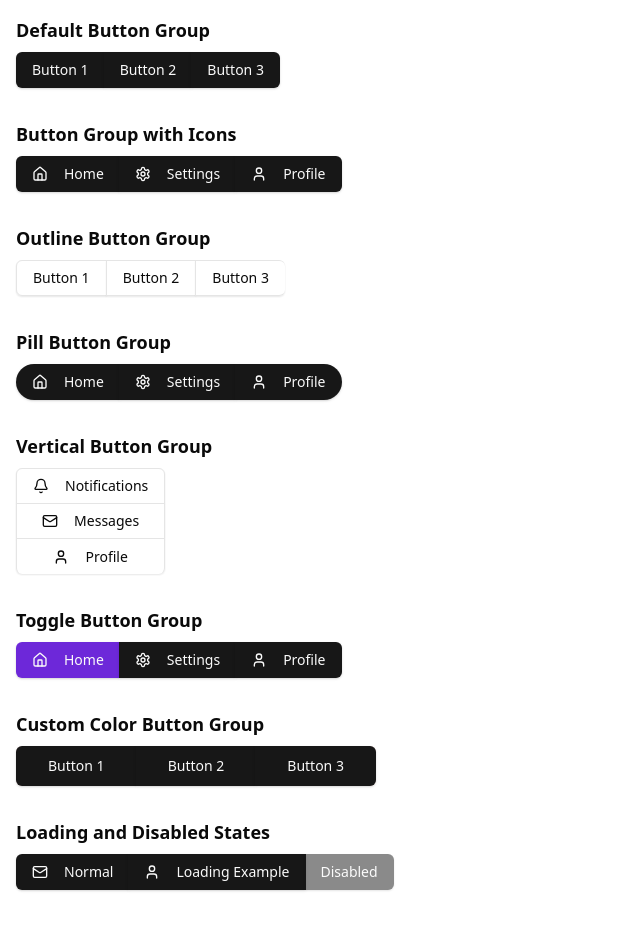
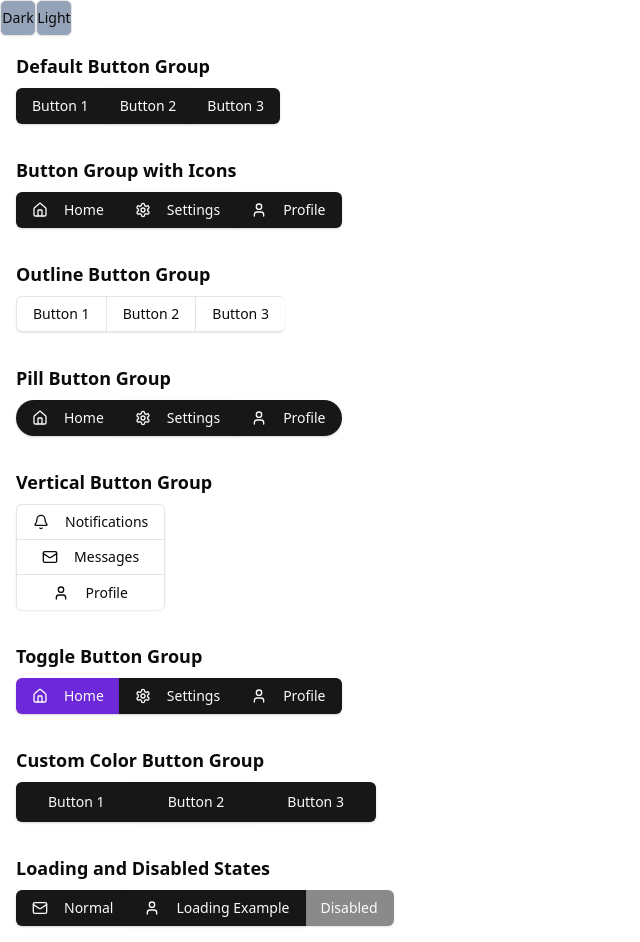
Before and after one commit to max-fletcher/next-boilerplate, a Next.js app: page / in a window 1280 px wide. Shown: the whole page, without its empty margins (0-640 px from the left). Before the commit the page ends 906 px from the top, so only its background shows below. Built offline with nearby package versions, Linux system fonts and the light colour scheme.

Commit message:
Dark mode working

```diff
--- a/app/layout.tsx
+++ b/app/layout.tsx
@@ -1,6 +1,8 @@
 import type { Metadata } from "next";
 import { Inter, IBM_Plex_Serif } from "next/font/google";
 import "./globals.css";
+import { ModeToggle } from "@/components/ModeToggle";
+import { ThemeProvider } from "@/providers/theme.providers";
 
 // NOTE: creating and injecting fonts into the entire app
 const inter = Inter({ subsets: ["latin"], variable: '--font-inter' });
@@ -26,7 +28,15 @@ export default function RootLayout({
   return (
     <html lang="en">
       <body className={`${inter.variable} ${ibmPlexSerif.variable}`}>
-        {children}
+        <ThemeProvider
+          attribute="class"
+          defaultTheme="system"
+          enableSystem
+          disableTransitionOnChange
+        >
+          <ModeToggle />
+          {children}
+        </ThemeProvider>
       </body>
     </html>
   );
--- a/components/ButtonGroup.tsx
+++ b/components/ButtonGroup.tsx
@@ -49,8 +49,6 @@ const ButtonGroup = ({
   useEffect(() => {
     buttonRefs.current = buttonRefs.current.slice(0, buttons.length);
   }, [buttons]);
-
-  console.log('isToggle', isToggle, 'activeIndex', activeIndex);
 
   const handleKeyDown = (
     event: React.KeyboardEvent<HTMLButtonElement>,
@@ -107,7 +105,7 @@ const ButtonGroup = ({
                 orientation === 'vertical' &&
                 'border-b-[1px] last:border-b-0',
               isPill && 'first:rounded-l-full last:rounded-r-full',
-              isActive && 'buttonGroupBg',
+              isActive && 'buttonGroupBg dark:bg-red-900',
               'transition-colors hover:bg-primary/90 hover:text-primary-foreground',
               'focus:relative focus:z-10',
               color && `hover:bg-[var(--button-color)] hover:text-white`
--- /dev/null
+++ b/components/ModeToggle.tsx
@@ -0,0 +1,31 @@
+"use client"
+
+import * as React from "react"
+// import { Moon, Sun } from "lucide-react"
+import { useTheme } from "next-themes"
+
+import { Button } from "@/components/ui/button"
+// import { DropdownMenu, DropdownMenuContent, DropdownMenuItem, DropdownMenuTrigger } from "@/components/ui/dropdown-menu"
+
+export function ModeToggle() {
+  const { setTheme } = useTheme()
+
+  return (
+  <div>
+    <Button className="bg-slate-400 dark:bg-red-600" onClick={() => {
+        console.log('dark clicked');
+        setTheme("dark")
+      }} variant="outline" size="icon">
+      Dark
+    </Button>
+    <Button className="bg-slate-400 dark:bg-red-600" onClick={
+        () => {
+          console.log('light clicked');
+          setTheme("light")
+        }
+      } variant="outline" size="icon">
+      Light
+    </Button>
+  </div>
+  )
+}
--- a/components/TestButtonGroup.tsx
+++ b/components/TestButtonGroup.tsx
@@ -8,7 +8,7 @@ const TestButtonGroup = () => {
   const [loading, setLoading] = useState(false);
 
   const handleClick = (buttonName: string) => {
-    console.log(`${buttonName} clicked`);
+    console.log(`clicked`);
       setLoading(true);
       setTimeout(() => setLoading(false), 2000);
   };
--- a/package.json
+++ b/package.json
@@ -17,6 +17,7 @@
     "clsx": "^2.1.1",
     "lucide-react": "^0.476.0",
     "next": "14.2.24",
+    "next-themes": "^0.4.4",
     "query-string": "^9.0.0",
     "react": "^18",
     "react-dom": "^18",
--- /dev/null
+++ b/providers/theme.providers.tsx
@@ -0,0 +1,11 @@
+"use client"
+
+import * as React from "react"
+import { ThemeProvider as NextThemesProvider } from "next-themes"
+
+export function ThemeProvider({
+  children,
+  ...props
+}: React.ComponentProps<typeof NextThemesProvider>) {
+  return <NextThemesProvider {...props}>{children}</NextThemesProvider>
+}
```
Also changed, not shown: 1 other file (tests, documents, lock files or other folders).
